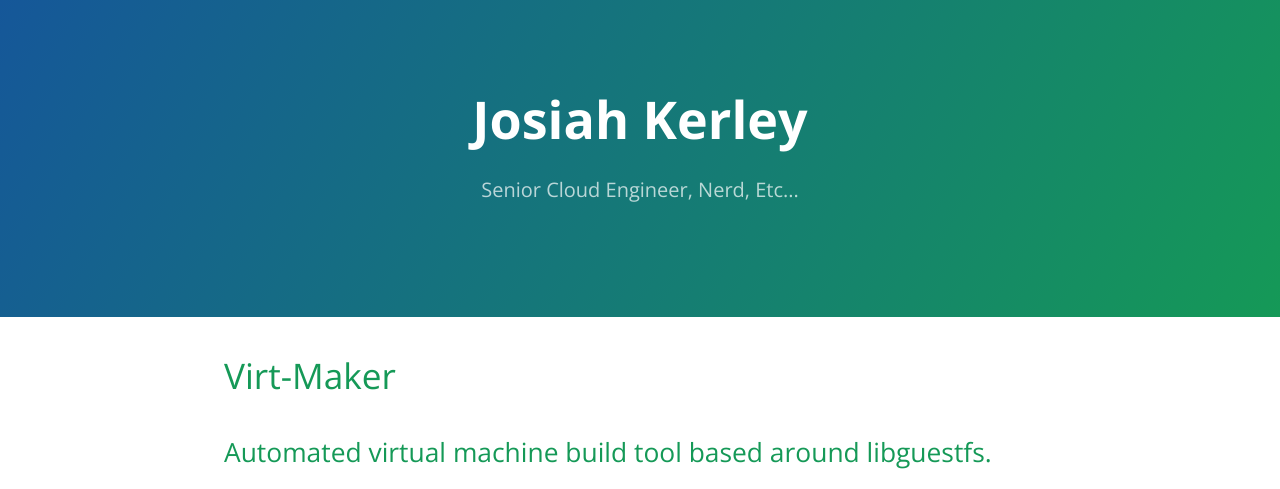
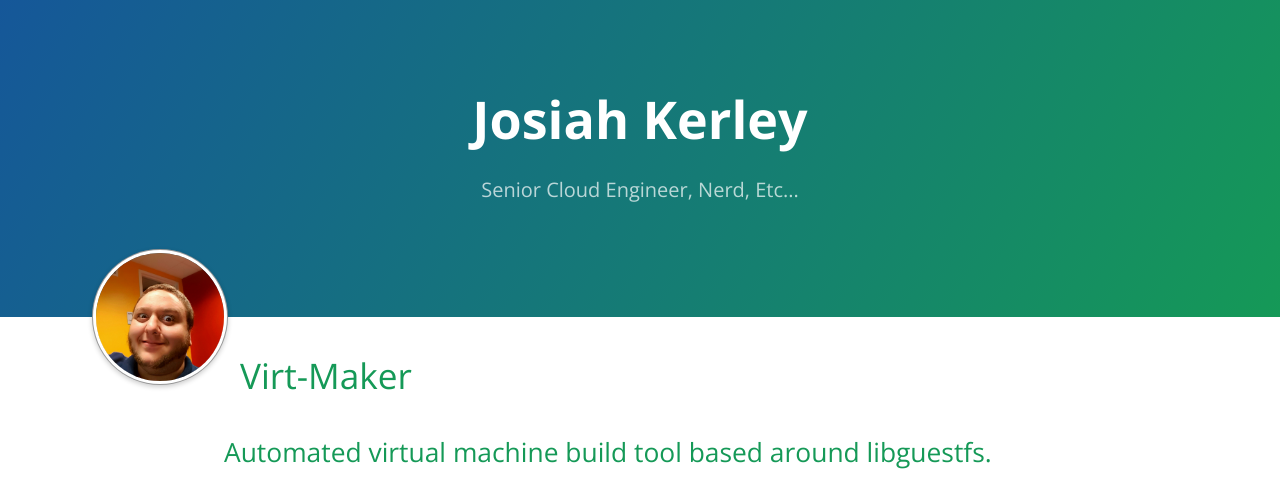
Before and after one commit to JosiahKerley/JosiahKerley.github.io, a Jekyll site: the page built from _posts/2015-08-12-virt-maker.markdown, in a window 1280 px wide. Shown: the top 489 px of the page. Built offline with Jekyll 4.4.1, drawn with Linux system fonts in a browser that asks for light colours; grey boxes are pictures that could not be loaded.

Commit message:
added avatar

```diff
--- a/_config.yml
+++ b/_config.yml
@@ -7,6 +7,7 @@ paginate:     1
 
 # About/contact
 author:
+  avatar:     /assets/img/personal/avatar.jpg
   name:       Josiah Kerley
   email:      josiahkerley@gmail.com
   url:        http://josiahkerley.io
--- a/_includes/page-header.html
+++ b/_includes/page-header.html
@@ -1,4 +1,5 @@
 <section class="page-header">
   <h1 class="project-name">{{ site.title }}</h1>
   <h2 class="project-tagline">{{ site.tagline }}</h2>
+  <img class="avatar" src="{{ site.author.avatar }}" alt="avatar" />
 </section>
--- a/_posts/2015-08-12-virt-maker.markdown
+++ b/_posts/2015-08-12-virt-maker.markdown
@@ -7,6 +7,7 @@ categories: projects
 
 Virt-Maker
 ==========
+
 
 ## Automated virtual machine build tool based around libguestfs.
 <center><script type="text/javascript" src="https://asciinema.org/a/awibga8841ar83rw9v5dvms6v.js" id="asciicast-awibga8841ar83rw9v5dvms6v" async data-autoplay="true"></script></center>
--- a/css/cayman.css
+++ b/css/cayman.css
@@ -1,5 +1,20 @@
 * {
   box-sizing: border-box; }
+
+.avatar {
+  width:128px;
+  height:128px;
+  float: left;
+  margin-top: 1em;
+  margin-right: 1em;
+  position: relative;
+  -webkit-border-radius: 50%;
+  -moz-border-radius: 50%;
+  border-radius: 50%;
+  -webkit-box-shadow: 0 0 0 3px #fff, 0 0 0 4px #999, 0 2px 5px 4px rgba(0,0,0,.2);
+  -moz-box-shadow: 0 0 0 3px #fff, 0 0 0 4px #999, 0 2px 5px 4px rgba(0,0,0,.2);
+  box-shadow: 0 0 0 3px #fff, 0 0 0 4px #999, 0 2px 5px 4px rgba(0,0,0,.2);
+}
 
 body {
   padding: 0;
```
Also changed, not shown: assets/img/personal/avatar.jpg (added), 4 other files.
